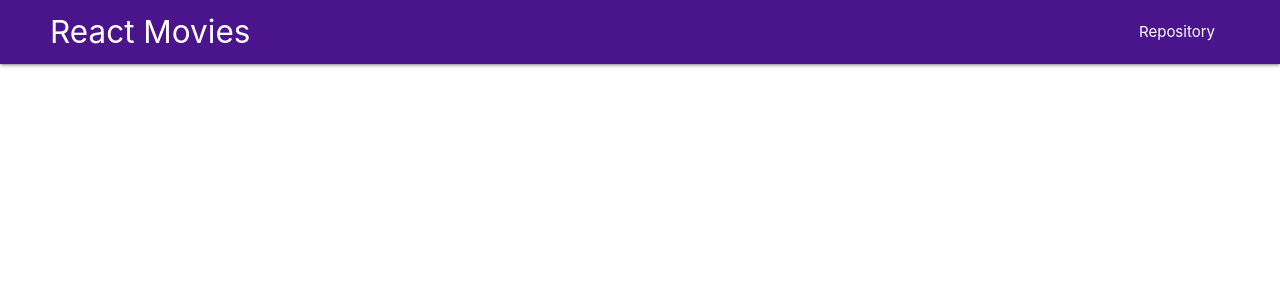
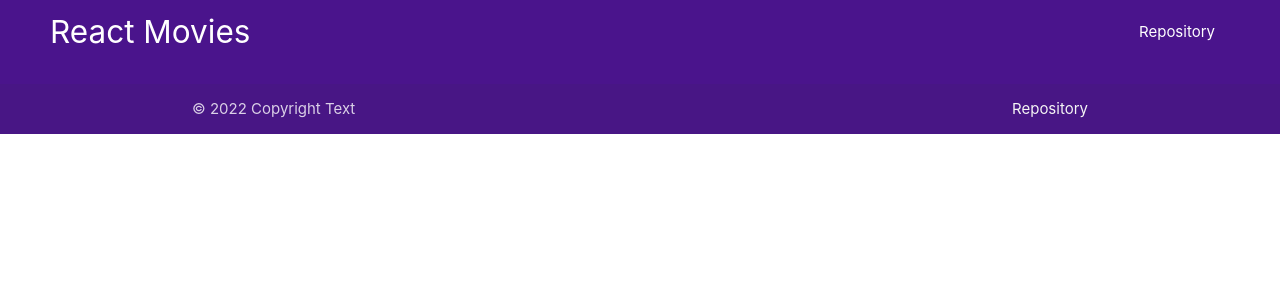
Before and after one commit to qasimiss/project-Films, a React (Create React App) app: page / in a window 1280 px wide. Shown: the top 300 px of the page. Built offline with nearby package versions, Linux system fonts and the light colour scheme.

Commit message:
add footer components

```diff
--- a/src/components/App/App.jsx
+++ b/src/components/App/App.jsx
@@ -1,9 +1,10 @@
-import Header from "../../layout/Header";
-
+import Header from "../../layout/Header"
+import Footer from "../../layout/Footer"
 const App = () => {
     return(
         <>
             <Header />
+            <Footer />
         </>
     )
 }
--- /dev/null
+++ b/src/layout/Footer.jsx
@@ -0,0 +1,14 @@
+const Footer = () => {
+    return(
+        <footer className="page-footer purple darken-4">
+          <div className="footer-copyright">
+            <div className="container">
+            © {new Date().getFullYear()} Copyright Text
+            <a className="grey-text text-lighten-4 right" href="#!">Repository</a>
+            </div>
+          </div>
+        </footer>
+    )
+}
+
+export default Footer
--- a/src/layout/Header.jsx
+++ b/src/layout/Header.jsx
@@ -1,4 +1,4 @@
-function Header() {
+const Header = () => {
     return(
         <nav className="purple darken-4">
             <div className="nav-wrapper">
```
